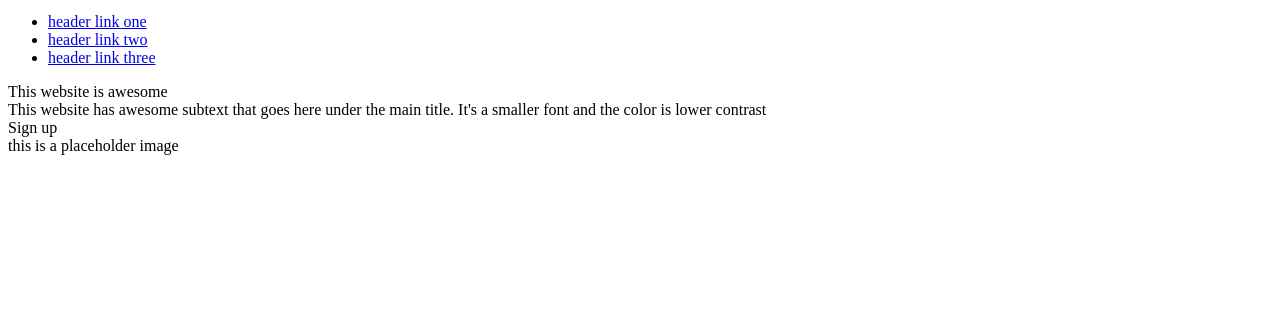
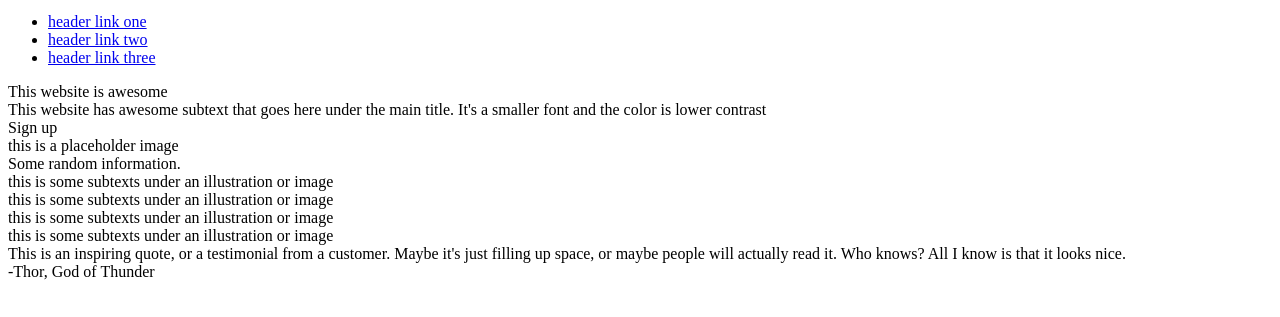
Before and after one commit to MGssiah/landing-page, a plain HTML site: page index.html in a window 1280 px wide. Shown: the part 29-346 px from the top of the page. Drawn offline with Linux system fonts and the light colour scheme.

Commit message:
Create containers and tags for body-one and body-two

```diff
--- a/index.html
+++ b/index.html
@@ -26,8 +26,25 @@
         <div class="top-placeholder">this is a placeholder image</div>
       </div>
     </div>
-    <div class="body-one"></div>
-    <div class="body-two"></div>
+    <div class="body-one">
+     <div class="body-one header">Some random information.</div>
+      <div class="boxes">
+        <div class="box-one"></div>
+        <div class="box-two"></div>
+        <div class="box-three"></div>
+        <div class="box-four"></div>
+      </div>
+      <div class="subtexts">
+        <div class="text-one">this is some subtexts under an illustration or image</div>
+        <div class="text-two">this is some subtexts under an illustration or image</div>
+        <div class="text-three">this is some subtexts under an illustration or image</div>
+        <div class="text-four">this is some subtexts under an illustration or image</div>
+      </div>
+    </div>
+    <div class="body-two">
+      <div class="quote">This is an inspiring quote, or a testimonial from a customer. Maybe it's just filling up space, or maybe people will actually read it. Who knows? All I know is that it looks nice.</div>
+      <div class="author">-Thor, God of Thunder</div>
+    </div>
     <div class="contact"></div>
     <div class="footer"></div>
   </body>
```
